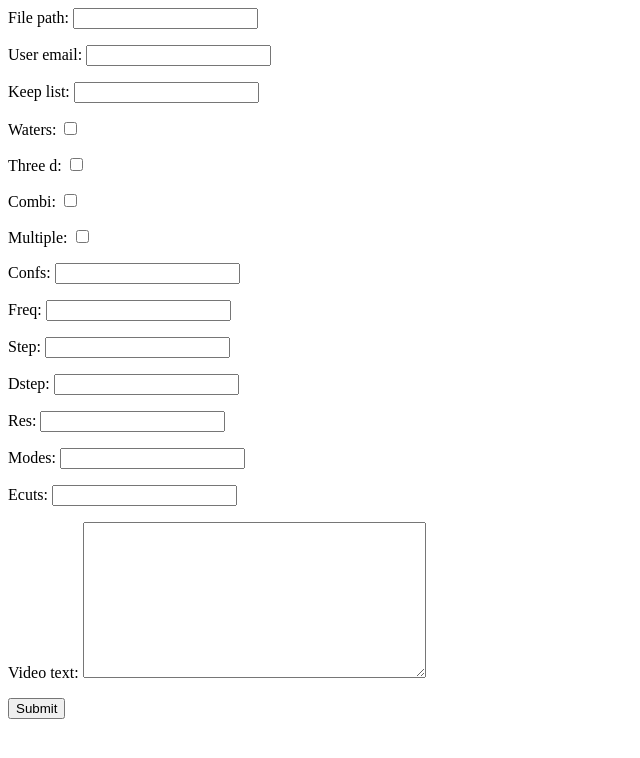
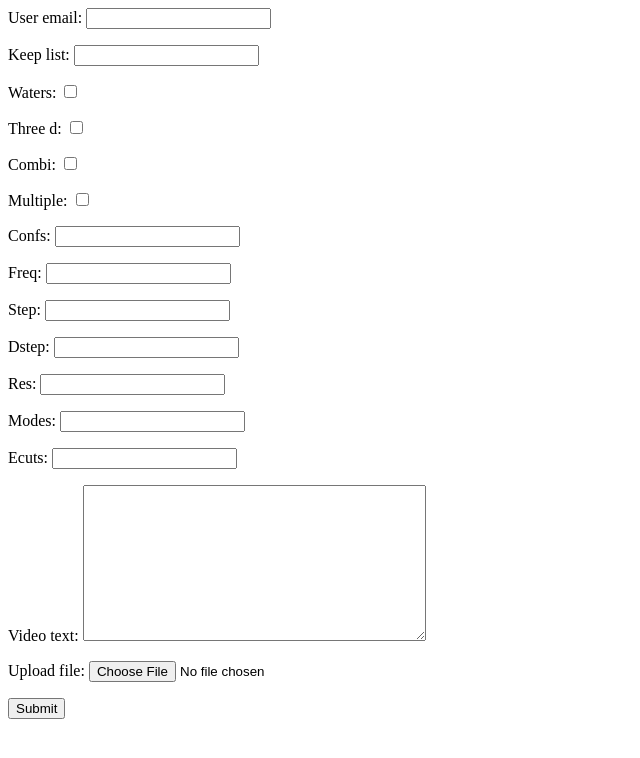
Before and after one commit to lucianoratamero/pdbdrop, a Django app: page / in a window 1280 px wide. Shown: the top 758 px of the page, without its empty margins (0-640 px from the left). Run offline with Django 3.2, Linux system fonts and the light colour scheme.

Commit message:
adds file saving capabilities and saves file path on model.

```diff
--- a/pdbdrop/forms.py
+++ b/pdbdrop/forms.py
@@ -5,7 +5,8 @@ from pdbdrop.models import Upload
 
 
 class UploadForm(forms.ModelForm):
+    upload_file = forms.FileField()
 
     class Meta:
         model = Upload
-        exclude = []
+        exclude = ['file_path']
--- a/pdbdrop/templates/upload.html
+++ b/pdbdrop/templates/upload.html
@@ -1,5 +1,5 @@
 
-<form method="POST" action="">
+<form method="POST" action="" enctype="multipart/form-data">
     {% csrf_token %}
     {{ form.as_p }}
     <input type="submit" name="Submit">
--- a/pdbdrop/views.py
+++ b/pdbdrop/views.py
@@ -1,7 +1,9 @@
 
 from django.views.generic.edit import FormView
+from django.core.files.storage import FileSystemStorage
 
 from pdbdrop.forms import UploadForm
+from pdbdrop.use_cases import SpawnPdb2MovieProcessUseCase
 
 
 class UploadView(FormView):
@@ -10,5 +12,17 @@ class UploadView(FormView):
     template_name = 'upload.html'
 
     def form_valid(self, form):
-        form.save()
+        uploaded_file = form.cleaned_data['upload_file']
+
+        fs = FileSystemStorage()
+        fs.base_location = 'uploaded_files'
+        saved_file = fs.save(uploaded_file.name, uploaded_file.file)
+
+        upload_model = form.save()
+        upload_model.file_path = fs.location + '/' + saved_file
+        upload_model.save()
+
+        use_case = SpawnPdb2MovieProcessUseCase(upload_model=upload_model)
+        use_case.execute()
+
         return super(UploadView, self).form_valid(form)
```
Also changed, not shown: pdbdrop/use_cases.py (added, +9 -0 lines), 1 other file.
